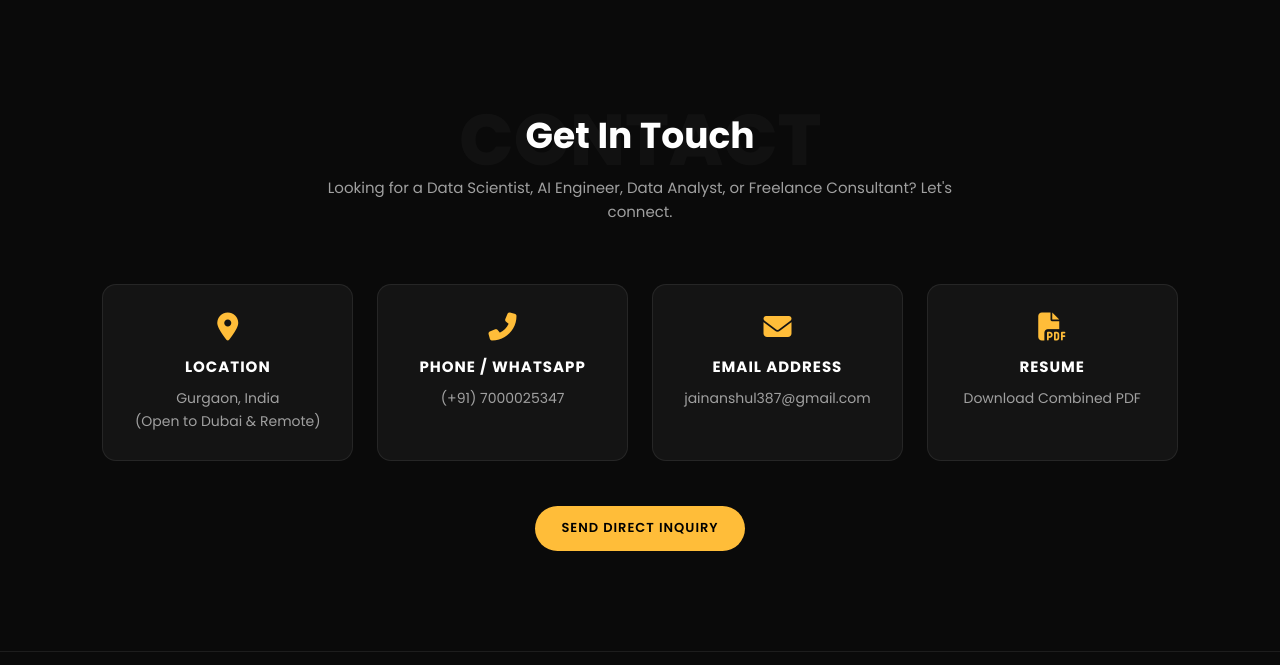
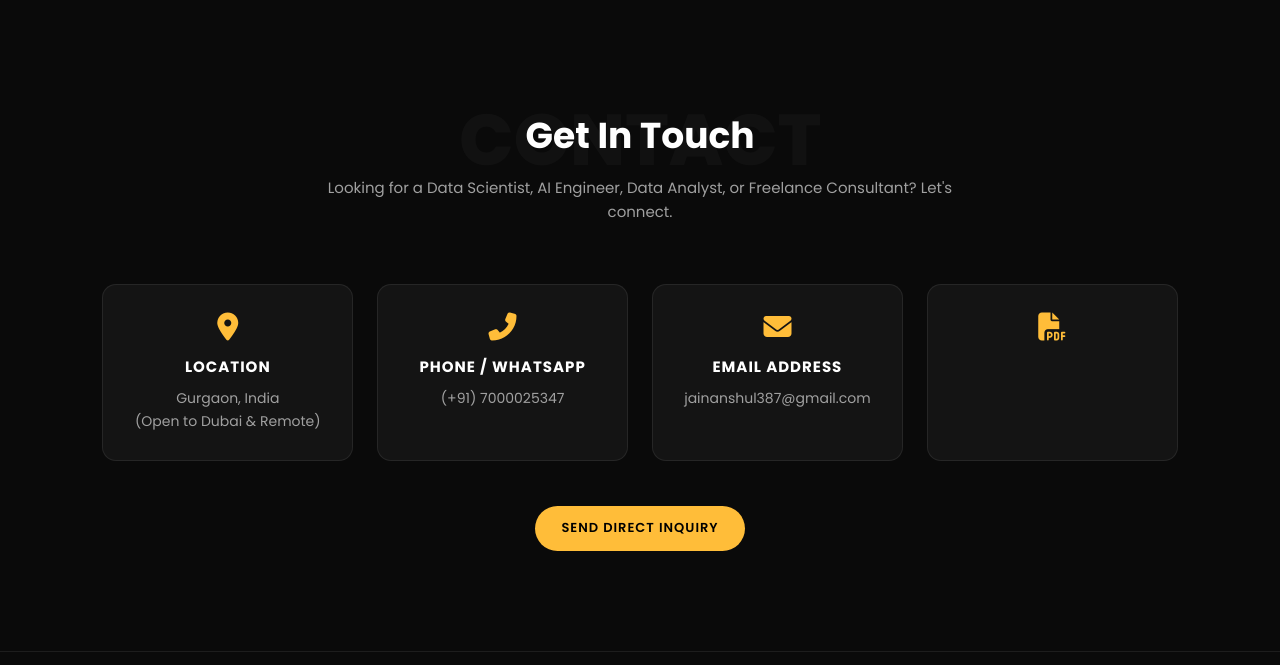
Before and after one commit to Anshuljain17-cmd/Anshuljain.github.io, a plain HTML site: page index.html in a window 1280 px wide. Shown: the part 5436-6101 px from the top of the page. Drawn offline with Linux system fonts and the light colour scheme.

Commit message:
Update index.html

```diff
--- a/index.html
+++ b/index.html
@@ -744,7 +744,7 @@
                         <span>Data Accuracy Focus</span>
                     </div>
                 </div>
-                <a href="assets/Anshul_Jain_Resume.pdf" target="_blank" class="btn btn-primary">Download Combined CV</a>
+            <a href="assets/Anshul_Jain_Resume.pdf" target="_blank" class="btn btn-primary">Download Combined CV</a>
             </div>
         </div>
     </section>
@@ -1024,8 +1024,8 @@
             </div>
             <div class="contact-box">
                 <i class="fas fa-file-pdf"></i>
-                <h4>Resume</h4>
-                <p><a href="assets/Anshul_Jain_Resume.pdf" target="_blank">Download Combined PDF</a></p>
+
+
             </div>
         </div>
         <div style="text-align: center;">
```
